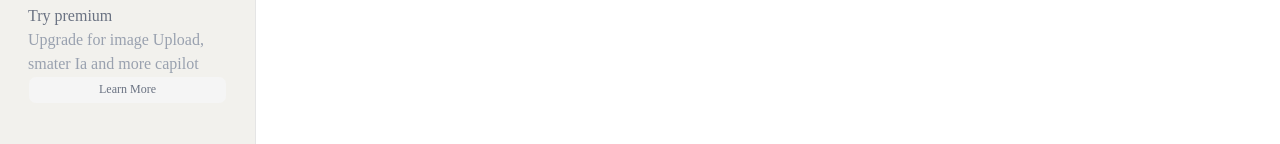
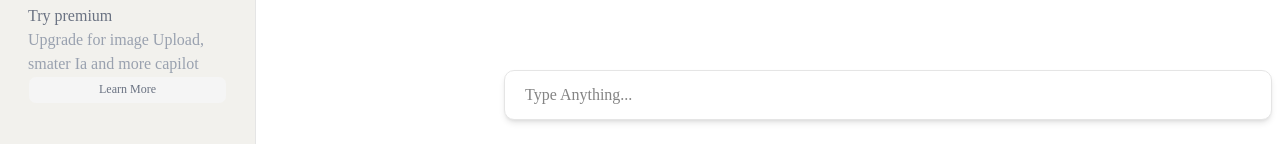
Before and after one commit to jihenJN/perplexity-clone, a Next.js app: page /search/1 in a window 1280 px wide. Shown: the part 656-800 px from the top of the page. Built offline with nearby package versions, Linux system fonts and the light colour scheme; no server answers; the database is empty.

Commit message:
feat: search new topic

```diff
--- a/app/(routes)/search/[libId]/_components/DisplayResult.jsx
+++ b/app/(routes)/search/[libId]/_components/DisplayResult.jsx
@@ -1,9 +1,11 @@
 import React, { useEffect, useRef, useState } from "react";
 import {
+  Loader2Icon,
   LucideImage,
   LucideList,
   LucideSparkles,
   LucideVideo,
+  Send,
 } from "lucide-react";
 import AnswerDisplay from "./AnswerDisplay";
 import axios from "axios";
@@ -12,6 +14,7 @@ import { useParams } from "next/navigation";
 import { supabase } from "@/app/services/Supabase";
 import ImageListTab from "./ImageListTab";
 import SourceListTab from "./SourceListTab";
+import { Button } from "@/components/ui/button";
 
 const tabs = [
   { label: "Answer", icon: LucideSparkles },
@@ -26,7 +29,7 @@ function DisplayResult({ searchInputRecord }) {
   const { libId } = useParams();
   const hasFetched = useRef(false); // prevent double call
   const [loadingSearch,setLoadingSearch]=useState(false);
-
+  const [userInput,setUserInput]=useState();
    useEffect(() => {
   if (!searchInputRecord) return;
 
@@ -58,8 +61,8 @@ function DisplayResult({ searchInputRecord }) {
     setLoadingSearch(true);
     await new Promise(resolve => setTimeout(resolve, 0));
     const result = await axios.post("/api/serp-api", {
-      searchInput: searchInputRecord?.searchInput,
-      searchType: searchInputRecord?.type,
+      searchInput:userInput ?? searchInputRecord?.searchInput,
+      searchType: searchInputRecord?.type ?? 'Search'
     });
 
    const searchResp = result.data;
@@ -185,6 +188,15 @@ function DisplayResult({ searchInputRecord }) {
           <hr className="my-5" />
         </div>
       ))}
+
+      <div className="bg-white w-full border rounded-lg
+       shadow-md p-3 px-5 justify-between fixed bottom-6  max-w-md lg:max-w-2 xl:max-w-3xl">
+        <input placeholder = 'Type Anything...' className='outline-none'
+        onChange={(e)=>setUserInput(e.target.value)}/>
+       {userInput?.length && <Button onClick={GetSearchApiResult} disabled={loadingSearch}> {loadingSearch?<Loader2Icon className='animate-spin'/>:<Send/>}</Button>}
+      </div>
+
+
     </div>
   );
 }
```
